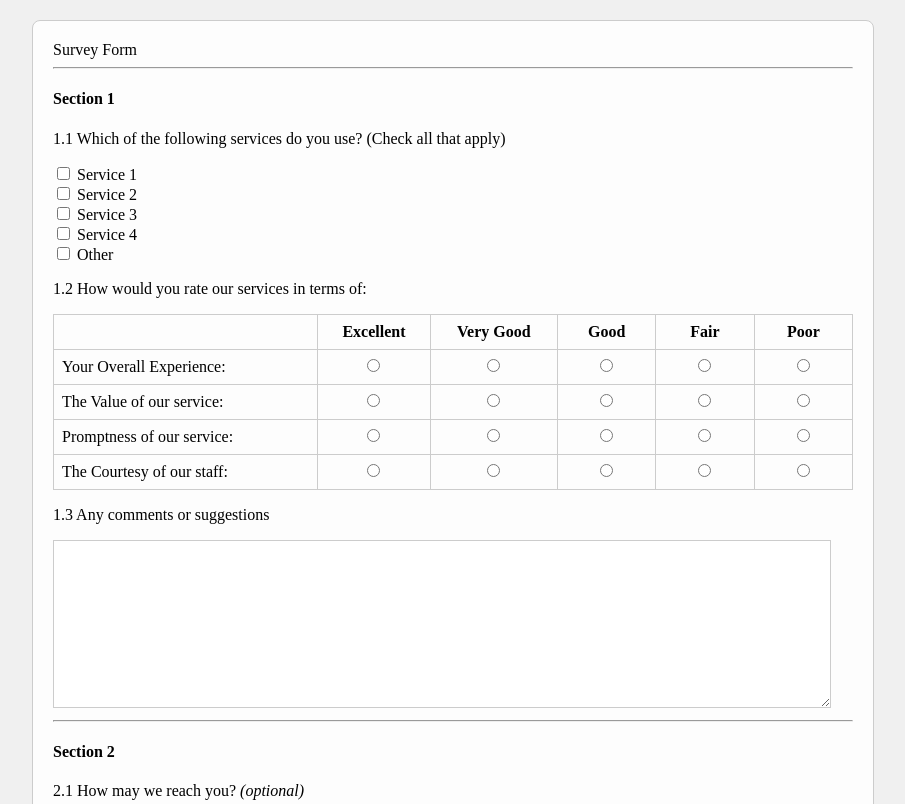
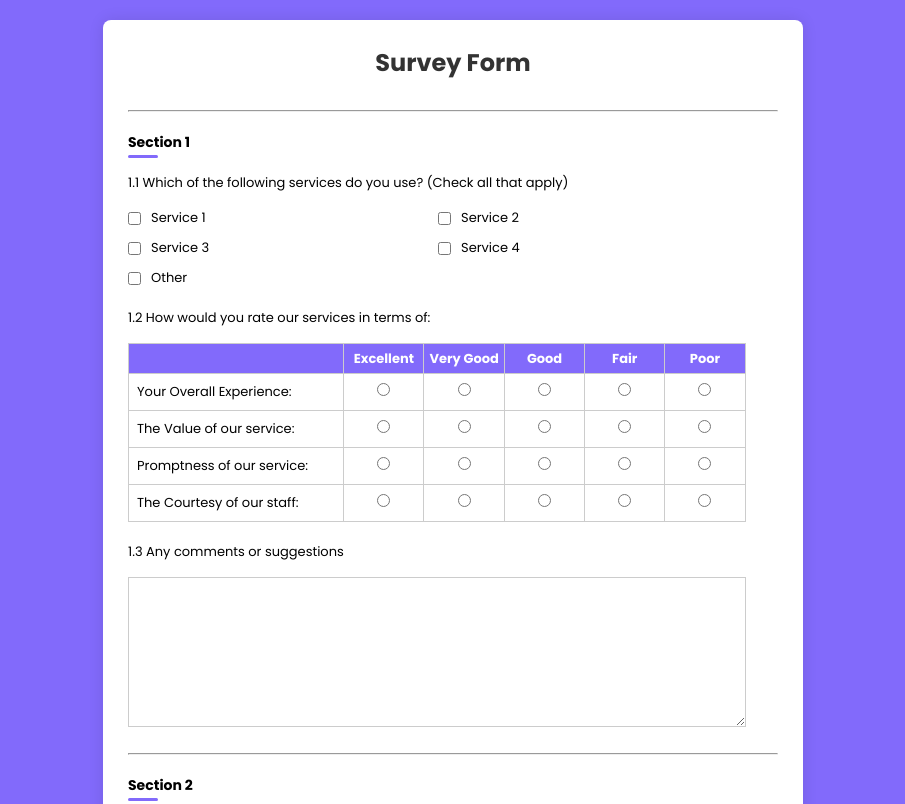
Before and after one commit to R-Ajoc/HTML-CSS-Survey-Form-, a plain HTML site: page index.html in a window 1280 px wide. Shown: the top 804 px of the page, without its empty margins (187-1092 px from the left). Drawn offline with Linux system fonts and the light colour scheme.

Commit message:
Update SVstyle.css

```diff
--- a/SVstyle.css
+++ b/SVstyle.css
@@ -1,54 +1,134 @@
+* {
+  margin: 0;
+  padding: 0;
+  box-sizing: border-box;
+  font-family: 'Poppins', sans-serif;
+}
+
 body {
-  font-family: 'Playfair Display', serif; /* Playfair Display Font */
+  font-size: 13px;
+  min-height: 100vh;
+  display: flex;
+  align-items: center;
+  justify-content: center;
+  padding: 20px;
+  background: rgb(130, 106, 251);
+}
+
+.container {
+  position: relative;
+  max-width: 700px;
+  width: 100%;
+  background: #ffff;
+  padding: 25px;
+  border-radius: 8px;
+  box-shadow: 0 0 15px rgb(0,0,0,0.1);
+}
+
+.container header {
+  font-size: 1.5rem;
+  color: #333;
+  font-style: bold;
+  font-weight: bold;
   text-align: center;
-  background-color: #f0f0f0; /* Solid Background Color */
-  min-height: 100vh;
-  margin: 0;
+  margin-bottom: 30px;
+}
+
+.container h4 {
+  margin-top: 20px;
+  margin-bottom: 20px;
+  font-size: 14px;
+  position: relative;
+  display: inline-block;
+}
+
+.input-box p {
+  margin-bottom: 10px;
+}
+
+.input-box div {
+  display: inline-flex;
+  align-items: center;
+  margin-right: 30px;
+}
+
+.input-box label {
+  margin-right: 15px;
+}
+
+.input-box .checkbox-row {
   display: flex;
-  flex-direction: column;
-  justify-content: center;
+  justify-content: flex-start;
+  margin-bottom: 10px;
 }
-.container {
-  max-width: 800px;
-  margin: 20px auto;
-  padding: 20px;
-  border: 1px solid #ccc;
-  text-align: left;
-  background-color: rgba(255, 255, 255, 0.9);
-  color: black;
-  border-radius: 8px;
+
+.input-box .checkbox-row div {
+  width: 48%;
 }
+
+.input-box input[type="checkbox"] {
+  margin-right: 10px;
+}
+
+.input-box .checkbox-row:last-child {
+  margin-bottom: 20px;
+}
+
+.container div > p {
+  margin-bottom: 15px;
+}
+
 table {
-  width: 100%;
+  width: 95%;
   border-collapse: collapse;
   margin-top: 10px;
+  margin-bottom: 20px;
 }
-th, td {
+
+table tr:first-child {
+  height: 30px;
+}
+
+th {
+  background-color: rgb(130, 106, 251);
+  color: white;
+  font-weight: bold;
+  text-align: center;
+  border: 1px solid #ccc;
+}
+
+td {
   border: 1px solid #ccc;
   padding: 8px;
 }
-th {
-  text-align: center; /* Center table headers */
-}
+
 table td {
-  text-align: center; /* Center radio buttons in table cells */
+  text-align: center;
 }
 table td:first-child {
-  text-align: left; /* Keep first column left-aligned */
+  text-align: left;
 }
-h2 {
+
+#comments {
   margin-bottom: 20px;
 }
+
+.section2-heading {
+  margin-bottom: 30px;
+}
+
 .form-group {
   display: flex;
   align-items: center;
   margin-bottom: 10px;
 }
+
 .form-group label {
-  width: 150px;
-  text-align: right;
-  margin-right: 10px;
+  width: 100px;
+  text-align: left;
+  margin-right: 20px;
 }
+
 .form-group input[type="text"],
 .form-group input[type="tel"],
 .form-group input[type="email"] {
@@ -56,10 +136,21 @@ h2 {
   padding: 8px;
   border: 1px solid #ccc;
 }
+
 .button-container {
   text-align: center;
-  margin-top: 20px;
+  margin-top: 40px;
 }
+
+.button-container button {
+  background-color: rgb(130, 106, 251);
+  color: white;
+  padding: 10px 20px;
+  border: none;
+  border-radius: 6px;
+  cursor: pointer;
+}
+
 textarea {
   width: 95%;
   height: 150px;
@@ -76,10 +167,20 @@ table td input[type="radio"] {
 }
 .checkbox-group {
   display: flex;
-  flex-wrap: wrap; /* Allows checkboxes to wrap to the next line */
-  justify-content: space-around; /* Distributes checkboxes evenly */
+  flex-wrap: wrap;
+  justify-content: space-around;
+}
+.checkbox-group label {
+    margin: 5px;
 }
 
-.checkbox-group label {
-    margin: 5px; /* Adds space around the checkbox labels */
+.section-underline {
+  content: "";
+  position: absolute;
+  left: 0;
+  bottom: -5px;
+  height: 3px;
+  width: 30px;
+  border-radius: 5px;
+  background: rgb(130, 106, 251);
 }
```
